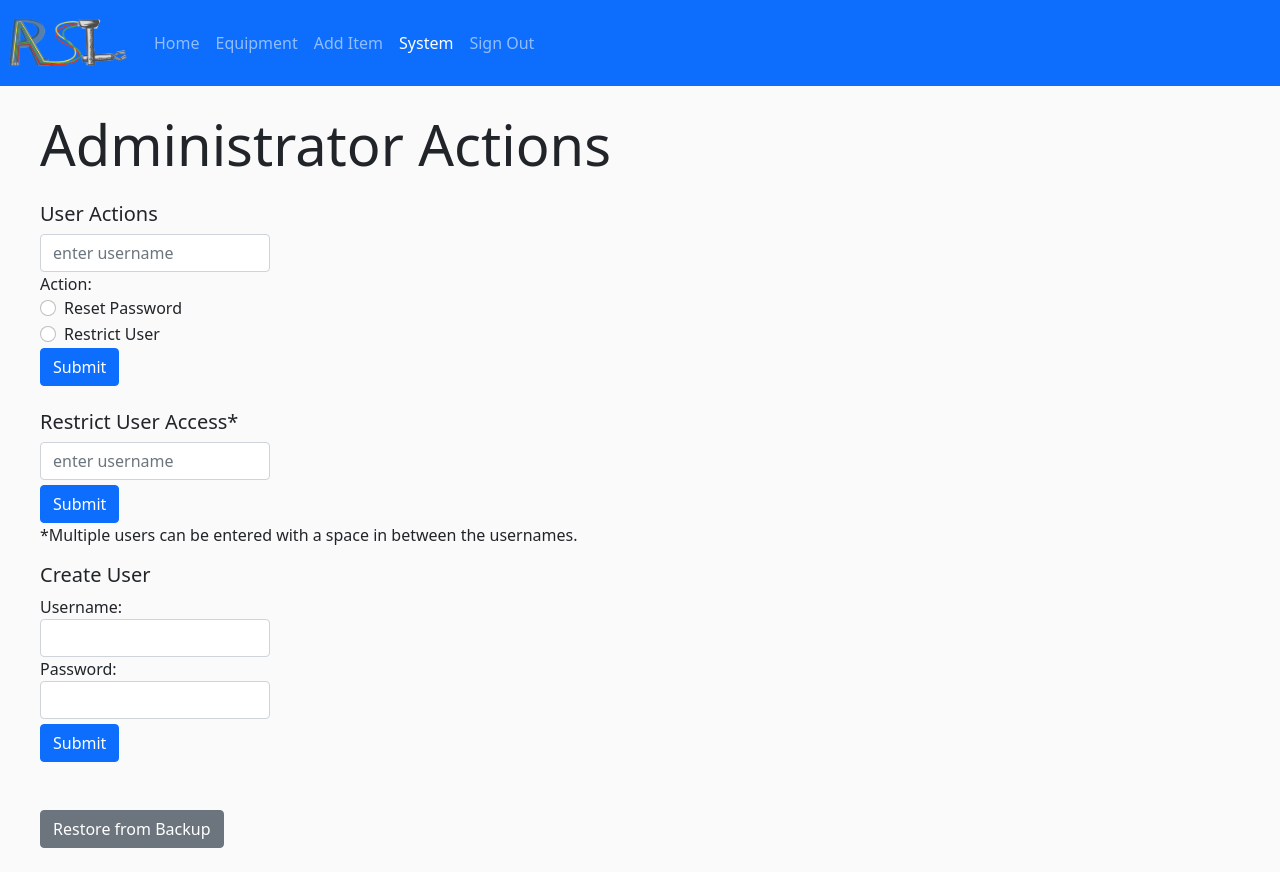
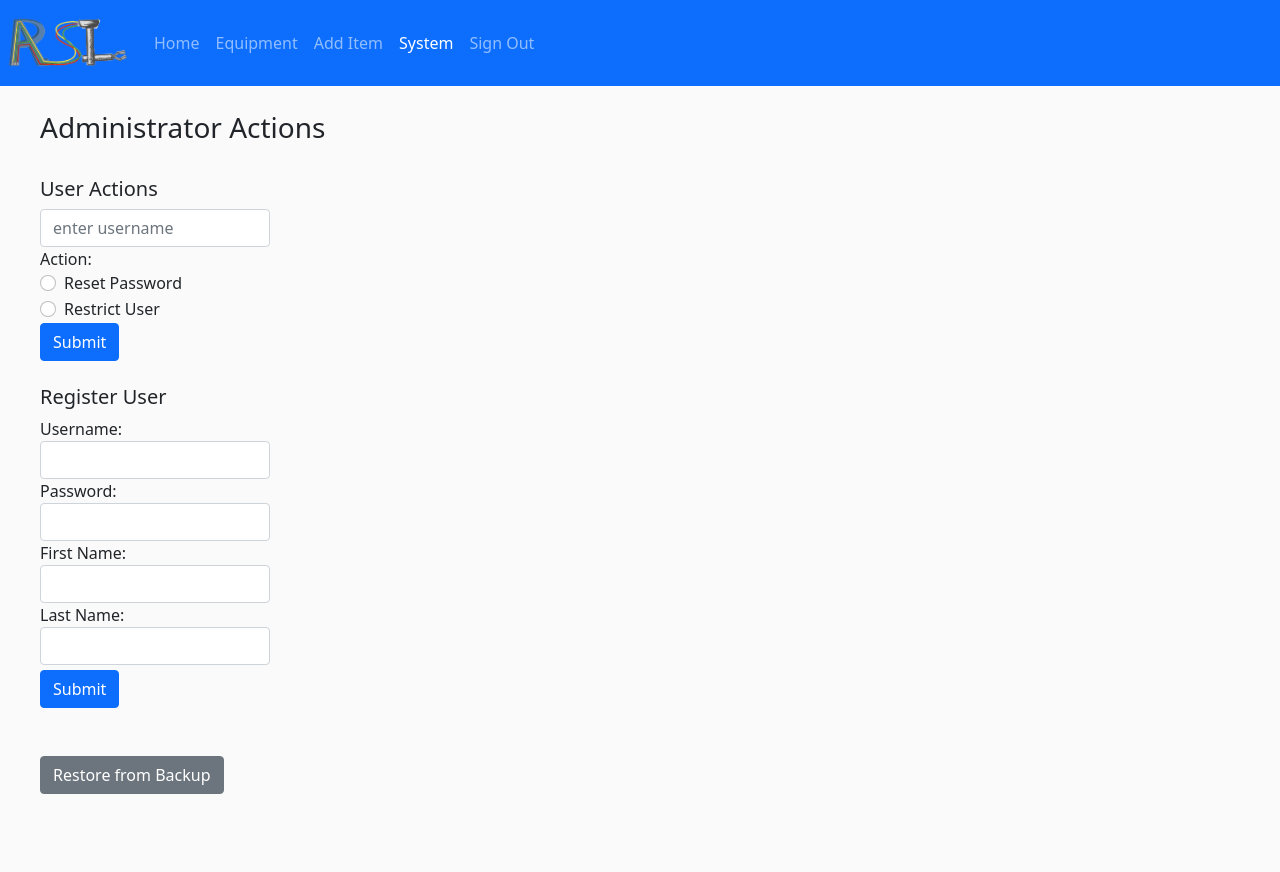
Before and after one commit to bobcat4848/asset-management, a React (Create React App) app in the folder client/: page /system in a window 1280 px wide. After the commit the page ends 818 px from the top, so only its background shows below. Built offline with nearby package versions, Linux system fonts and the light colour scheme; no server answers.

Commit message:
Small design changes to create and system
Modified checkboxes in create.js to bootstrap standard
Modified systems page to more relevant actions

```diff
--- a/client/src/components/create.js
+++ b/client/src/components/create.js
@@ -200,13 +200,15 @@ class Create extends Component {
 
           <div><input
             required
-            type="radio" name="my-input" id="yes"
+            type="radio" name="my-input" id="yes" className="form-check-input"
+            style={{marginRight: 5}}
             value={this.state.item_checked_out}
             onChange={this.onChangeItemCheckedOut}
           />
          <label>Yes</label></div>
           <div><input
-            type="radio" name="my-input" id="no"
+            type="radio" name="my-input" id="no" className="form-check-input"
+            style={{marginRight: 5}}
             value={this.state.item_checked_out}
             onChange={this.onChangeItemCheckedIn}
           />
--- a/client/src/components/system.js
+++ b/client/src/components/system.js
@@ -6,7 +6,7 @@ class System extends Component{
   render(){
     return(
       <div style={{marginLeft:25}}>
-          <div className="display-4">Administrator Actions</div>
+          <h3>Administrator Actions</h3>
           <br/>
           <form>
           <h5>User Actions</h5>
@@ -29,26 +29,24 @@ class System extends Component{
 
 
           <br/>
-          <form>
-            <h5>Restrict User Access*</h5>
-            <input type="text" name="usersearch"
-                 autoComplete="off"
-                 placeholder="enter username"
-                 className="form-control"
-                 style={{width: 230}}/>
-            <button className="btn btn-primary" type="submit" style={{marginTop: 5}}>Submit</button>
-            <p>*Multiple users can be entered with a space in between the usernames.</p>
-          </form>
 
           <form>
-            <h5>Create User</h5>
-            <div class="form-group">
+            <h5>Register User</h5>
+            <div className="form-group">
               <label for="newuser">Username: </label>
               <input autocomplete="off" className="form-control" name="newuser" id="newuser" type="text" style={{width: 230}}/>
             </div>
             <div className="form-group">
               <label for="newpword">Password: </label>
               <input className="form-control" name="newpword" id="newpword" type="text" style={{width: 230}}/>
+            </div>
+            <div className="form-group">
+              <label for="newfname">First Name: </label>
+              <input className="form-control" name="newfname" id="newfname" type="text" style={{width: 230}}/>
+            </div>
+            <div className="form-group">
+              <label for="newlname">Last Name: </label>
+              <input className="form-control" name="newlname" id="newlname" type="text" style={{width: 230}}/>
             </div>
             <button className="btn btn-primary" type="submit" style={{marginTop: 5}}>Submit</button>
           </form>
```
